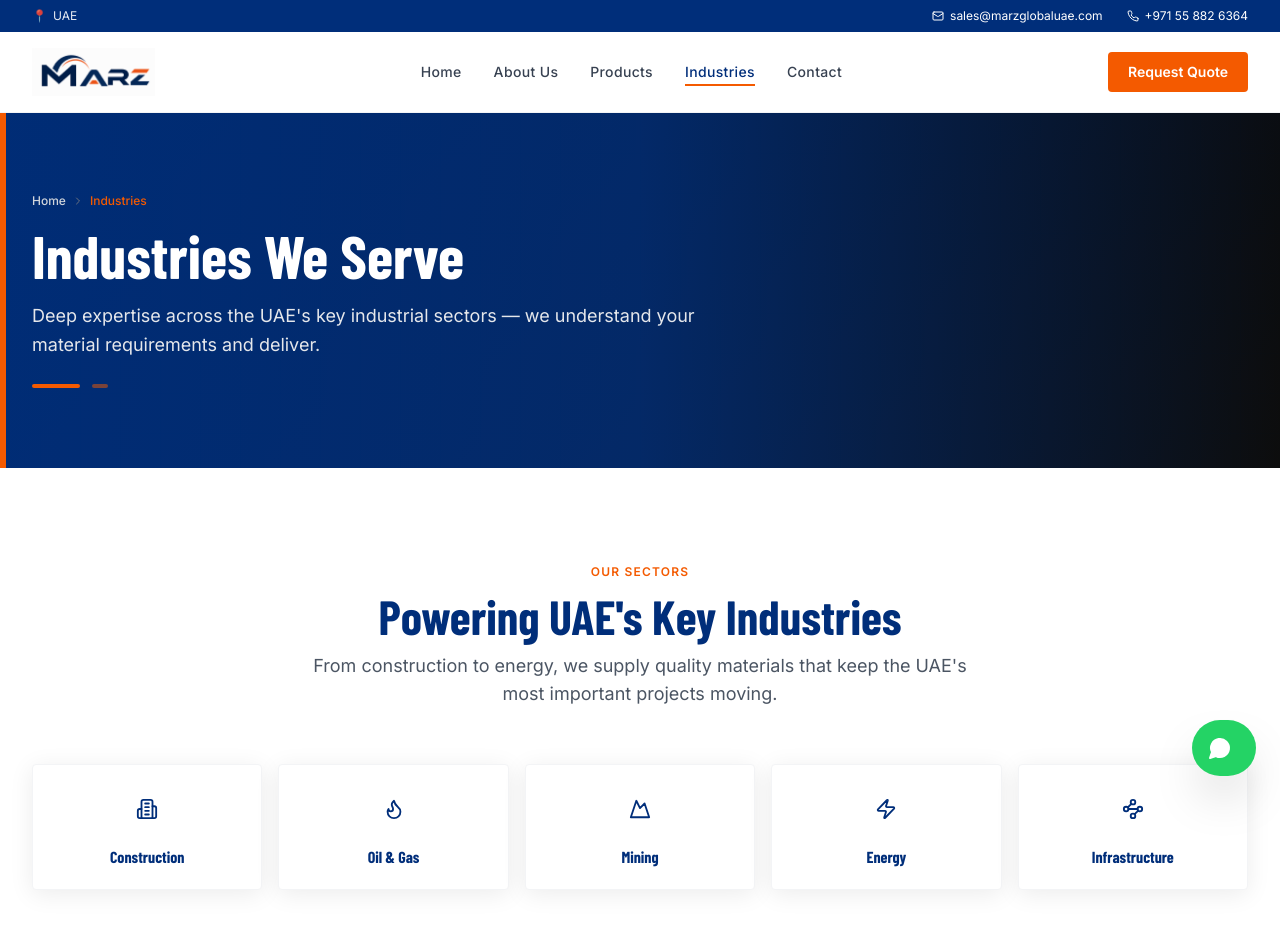
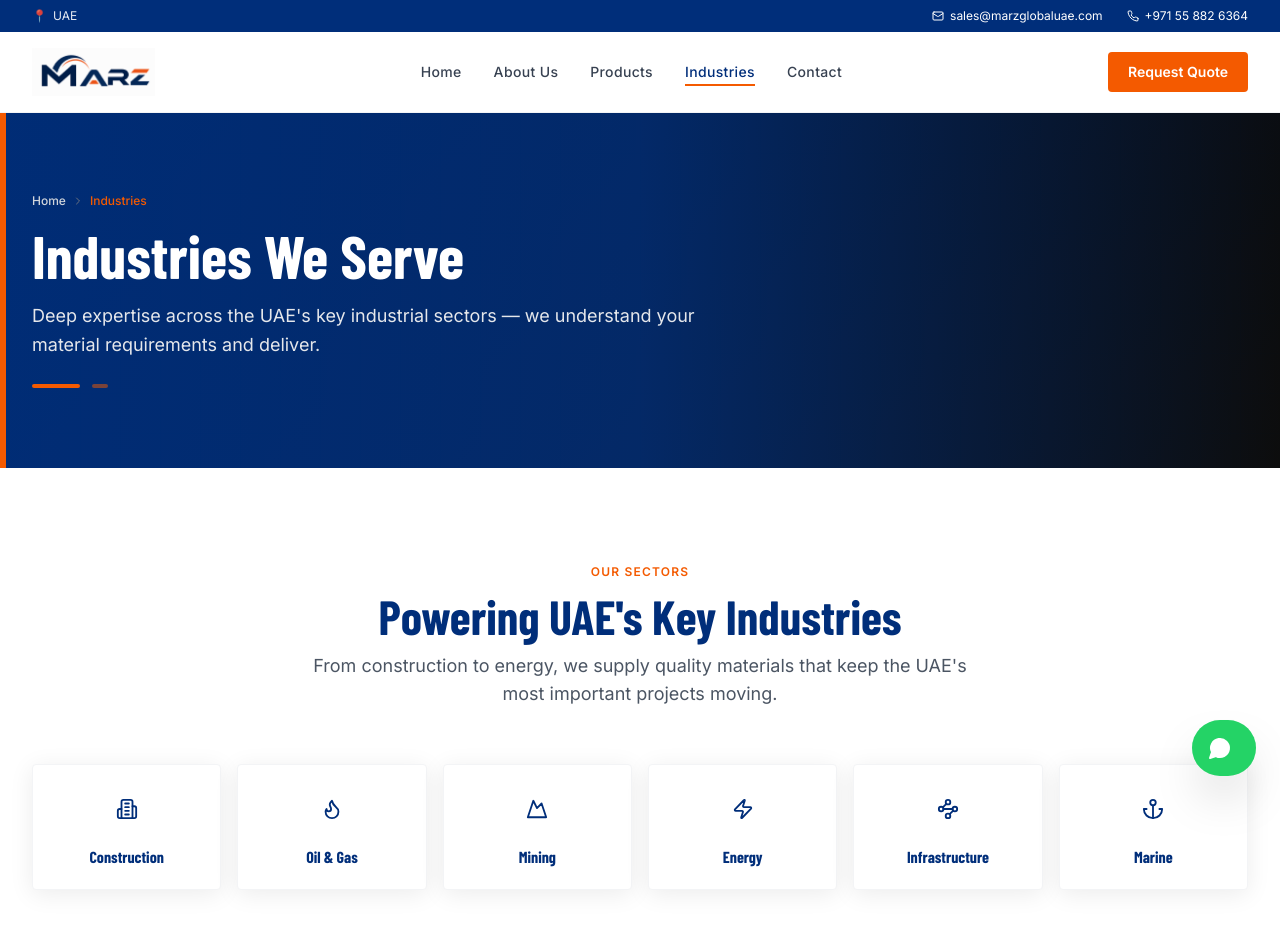
Before and after one commit to Fasilkallot/MARZ-GLOBAL, a React (Vite) app: page /MARZ-GLOBAL/industries in a window 1280 px wide. Shown: the top 952 px of the page. Built offline with nearby package versions, Linux system fonts and the light colour scheme; a web font is replaced by a local one.

Commit message:
Updates
Marine industry added, and products order update

```diff
--- a/src/data/industries.js
+++ b/src/data/industries.js
@@ -5,6 +5,7 @@ import oilGasImg from '../assets/industries/oil-gas.png';
 import miningImg from '../assets/industries/mining.png';
 import energyImg from '../assets/industries/energy.png';
 import infrastructureImg from '../assets/industries/infrastructure.png';
+import marineImg from '../assets/industries/marine.png';
 
 export const industries = [
   {
@@ -107,4 +108,25 @@ export const industries = [
     color: '#2B7A3A',
     bgColor: 'from-green-950 to-gray-900',
   },
+  {
+    id: 'marine',
+    title: 'Marine',
+    icon: 'Anchor',
+    tagline: 'Powering Performance at Sea',
+    overview:
+      'The marine industry relies on precision, durability, and timely delivery. Marz Global provides trusted supply solutions for shipbuilding, marine engineering, and offshore operations across the UAE and beyond.',
+    capabilities: [
+      'Marine steel plates and profiles',
+      'Pipes, valves, and fittings',
+      'Marine coatings and insulation materials',
+      'Deck and engine equipment',
+      'Electrical and navigation systems',
+      'Safety, firefighting, and life-saving equipment',
+      'On-time delivery for dockyard and offshore projects',
+    ],
+    relevantProducts: ['Pipes, Fittings, Valves \u0026 Flanges', 'Electricals Materials', 'General Supply', 'HVAC Systems \u0026 Components'],
+    image: marineImg,
+    color: '#005F8E',
+    bgColor: 'from-cyan-950 to-blue-900',
+  },
 ];
--- a/src/data/products.js
+++ b/src/data/products.js
@@ -11,6 +11,7 @@ import weldingImg from '../assets/products/welding.png';
 import wireImg from '../assets/products/wire-products.png';
 
 export const productCategories = [
+  // 1 - Electricals Materials
   {
     id: 'electricals-materials',
     title: 'Electricals Materials',
@@ -31,45 +32,48 @@ export const productCategories = [
     image: electricalsImg,
     color: '#002E7A',
   },
+  // 2 - Specialized Wire Products
   {
-    id: 'general-supply',
-    title: 'General Supply',
-    icon: 'Package',
+    id: 'specialized-wire',
+    title: 'Specialized Wire Products',
+    icon: 'Network',
     shortDescription:
-      'Instrumentation, spare parts, pumps, tools, adhesives, and all types of industrial machinery and accessories.',
+      'Wire mesh, expanded mesh, GI/MS wire mesh, chain link fencing, cable trays, shelving systems, and gabions.',
     description:
-      'Our general supply category covers a wide range of industrial goods required across all project types. From precision instrumentation and testing equipment to power tools, spare parts, and heavy industrial machinery — we are your one-stop supply partner in the UAE.',
+      'Our specialized wire products range serves construction, security, storage, and infrastructure applications. We supply expanded wire mesh, galvanized and mild steel wire mesh, chain link fencing for temporary and permanent use, cable trays, warehouse shelving systems, and gabion baskets for civil engineering projects.',
     highlights: [
-      'Instrumentation & Testing Materials',
-      'Spare Parts',
-      'Safety Helmets, Face Shields & Eye Protection',
-      'Fasteners & Couplings',
-      'Power Tools and Hand Tools',
-      'Adhesives & Sealants',
-      'Chemicals',
-      'All Types of Industrial Machineries & Accessories',
+      'Wire Mesh / Expanded Mesh',
+      'GI/MS Wire Mesh',
+      'Chain Link Fence / Temporary Fencing',
+      'Cable Tray',
+      'Shelving System/Mesh Deck',
+      'Gabions',
     ],
-    image: generalSupplyImg,
-    color: '#1A4A8A',
+    image: wireImg,
+    color: '#4A6B8A',
   },
+  // 3 - Woods & Timber
   {
-    id: 'safety-materials',
-    title: 'HVAC Systems & Components',
-    icon: 'ShieldCheck',
+    id: 'woods-timber',
+    title: 'Woods & Timber',
+    icon: 'TreePine',
     shortDescription:
-      'Complete personal protective equipment — clothing, helmets, shoes, gloves, eye protection, and safety harnesses.',
+      'Construction wood, hardwood, plywood, softwood, African timber, wooden pallets and MDF boards.',
     description:
-      'Efficient climate control is essential for commercial, industrial, and residential projects. Marz Global supplies a complete range of HVAC systems, components, and accessories designed to deliver optimal performance, energy efficiency, and indoor air quality. All products are sourced from trusted manufacturers and comply with UAE and international standards.',
+      'Marz Global supplies a comprehensive range of wood and timber products for construction, fit-out, and industrial applications across the UAE. From structural construction wood and hardwood to plywood, African timber, wooden pallets, and medium density fibre boards — we source quality timber to match every project requirement.',
     highlights: [
-      'Air Conditioning Systems',
-      'Ducting & Accessories',
-      'Ventilation Equipment',
-      'HVAC Spare Parts & Components',
-      'Controls & Automation',
+      'Construction Wood',
+      'Hardwood',
+      'Plywood',
+      'Softwood',
+      'African Timber',
+      'Wooden Pallets',
+      'Medium Density Fibre Boards (MDF)',
     ],
-    image: safetyImg,
-    color: '#D44E00',
+    image: timberImg,
+    color: '#8B4513',
   },
+  // 4 - Pipes, Fittings, Valves & Flanges
   {
     id: 'pipes-fittings-valves-flanges',
     title: 'Pipes, Fittings, Valves & Flanges',
@@ -94,6 +98,7 @@ export const productCategories = [
     image: pipesImg,
     color: '#2B5EA7',
   },
+  // 5 - Industrial and Commercial Walkway Systems
   {
     id: 'walkway-systems',
     title: 'Industrial and Commercial Walkway Systems',
@@ -113,26 +118,26 @@ export const productCategories = [
     image: walkwayImg,
     color: '#3A6B3A',
   },
+  // 6 - HVAC Systems & Components
   {
-    id: 'woods-timber',
-    title: 'Woods & Timber',
-    icon: 'TreePine',
+    id: 'safety-materials',
+    title: 'HVAC Systems & Components',
+    icon: 'ShieldCheck',
     shortDescription:
-      'Construction wood, hardwood, plywood, softwood, African timber, wooden pallets and MDF boards.',
+      'Complete personal protective equipment — clothing, helmets, shoes, gloves, eye protection, and safety harnesses.',
     description:
-      'Marz Global supplies a comprehensive range of wood and timber products for construction, fit-out, and industrial applications across the UAE. From structural construction wood and hardwood to plywood, African timber, wooden pallets, and medium density fibre boards — we source quality timber to match every project requirement.',
+      'Efficient climate control is essential for commercial, industrial, and residential projects. Marz Global supplies a complete range of HVAC systems, components, and accessories designed to deliver optimal performance, energy efficiency, and indoor air quality. All products are sourced from trusted manufacturers and comply with UAE and international standards.',
     highlights: [
-      'Construction Wood',
-      'Hardwood',
-      'Plywood',
-      'Softwood',
-      'African Timber',
-      'Wooden Pallets',
-      'Medium Density Fibre Boards (MDF)',
+      'Air Conditioning Systems',
+      'Ducting & Accessories',
+      'Ventilation Equipment',
+      'HVAC Spare Parts & Components',
+      'Controls & Automation',
     ],
-    image: timberImg,
-    color: '#8B4513',
+    image: safetyImg,
+    color: '#D44E00',
   },
+  // 7 - Welding Equipments & Consumables
   {
     id: 'welding-equipment',
     title: 'Welding Equipments & Consumables',
@@ -152,23 +157,26 @@ export const productCategories = [
     image: weldingImg,
     color: '#C45200',
   },
+  // 8 - General Supply
   {
-    id: 'specialized-wire',
-    title: 'Specialized Wire Products',
-    icon: 'Network',
+    id: 'general-supply',
+    title: 'General Supply',
+    icon: 'Package',
     shortDescription:
-      'Wire mesh, expanded mesh, GI/MS wire mesh, chain link fencing, cable trays, shelving systems, and gabions.',
+      'Instrumentation, spare parts, pumps, tools, adhesives, and all types of industrial machinery and accessories.',
     description:
-      'Our specialized wire products range serves construction, security, storage, and infrastructure applications. We supply expanded wire mesh, galvanized and mild steel wire mesh, chain link fencing for temporary and permanent use, cable trays, warehouse shelving systems, and gabion baskets for civil engineering projects.',
+      'Our general supply category covers a wide range of industrial goods required across all project types. From precision instrumentation and testing equipment to power tools, spare parts, and heavy industrial machinery — we are your one-stop supply partner in the UAE.',
     highlights: [
-      'Wire Mesh / Expanded Mesh',
-      'GI/MS Wire Mesh',
-      'Chain Link Fence / Temporary Fencing',
-      'Cable Tray',
-      'Shelving System/Mesh Deck',
-      'Gabions',
+      'Instrumentation & Testing Materials',
+      'Spare Parts',
+      'Safety Helmets, Face Shields & Eye Protection',
+      'Fasteners & Couplings',
+      'Power Tools and Hand Tools',
+      'Adhesives & Sealants',
+      'Chemicals',
+      'All Types of Industrial Machineries & Accessories',
     ],
-    image: wireImg,
-    color: '#4A6B8A',
+    image: generalSupplyImg,
+    color: '#1A4A8A',
   },
 ];
--- a/src/pages/Industries/index.jsx
+++ b/src/pages/Industries/index.jsx
@@ -39,7 +39,7 @@ export default function Industries() {
               subtitle="From construction to energy, we supply quality materials that keep the UAE's most important projects moving."
               align="center"
             />
-            <div className="grid grid-cols-2 md:grid-cols-5 gap-4 mb-4">
+            <div className="grid grid-cols-2 md:grid-cols-6 gap-4 mb-4">
               {industries.map((ind, i) => {
                 const Icon = Icons[ind.icon] || Icons.Building;
                 return (
```
Also changed, not shown: 1 other file (tests, documents, lock files or other folders).
